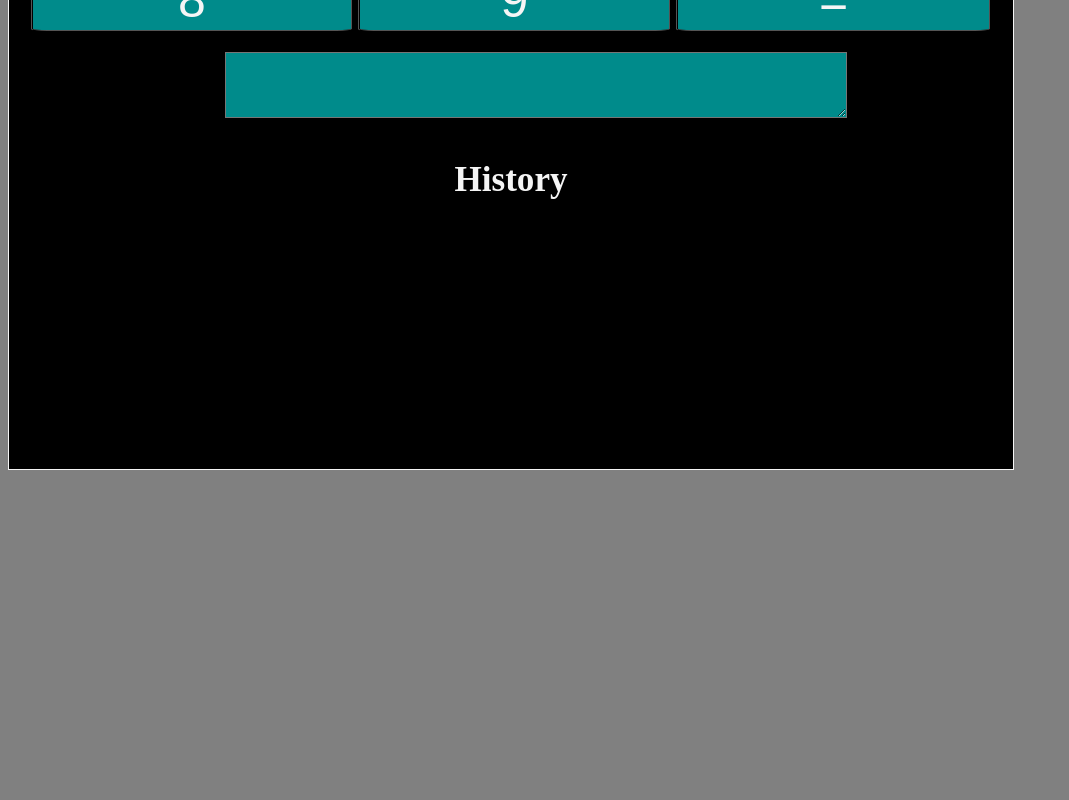
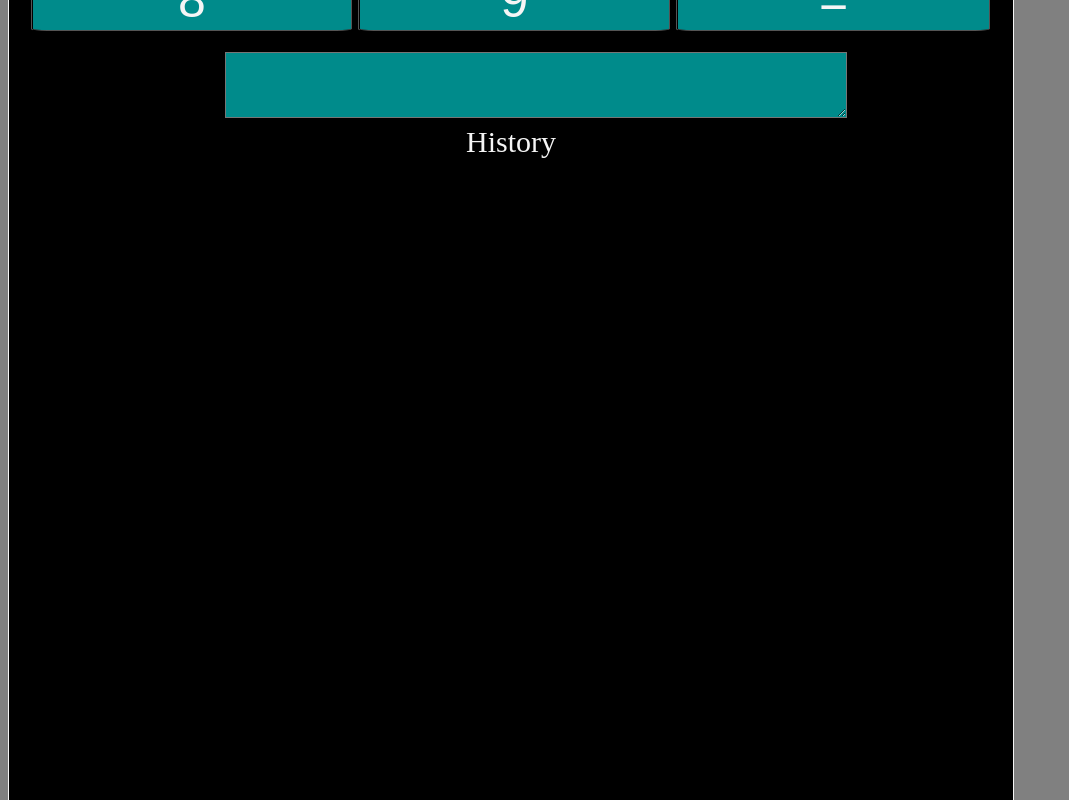
Before and after one commit to shanon-richet/Calculator, a plain HTML site: page index.html in a window 1280 px wide. Shown: the part 440-1240 px from the top of the page, without its empty margins (0-1069 px from the left). Before the commit the page ends 918 px from the top, so only its background shows below. Drawn offline with Linux system fonts and the light colour scheme.

Commit message:
Update index.html

```diff
--- a/index.html
+++ b/index.html
@@ -9,7 +9,7 @@
 </head>
 <body>
     <main>
-    <legend>Calculatrice
+    <legend class= "content">Calculatrice
 
 <form name= "calculatrice">
     <input class= "droite" type="button" value= ")">
@@ -36,12 +36,13 @@
 
 <textarea class= "réponse" name = "réponse" type= "textfield" value= ""></textarea>
 
+
+<legend class= "history">History
 <section>
 </section>
-   <h3>History</h3>
 </legend>
 
 </main>
-<script src= "calculator.js"></script>
+<script src= "script.js"></script>
 </body>
 </html>
```
